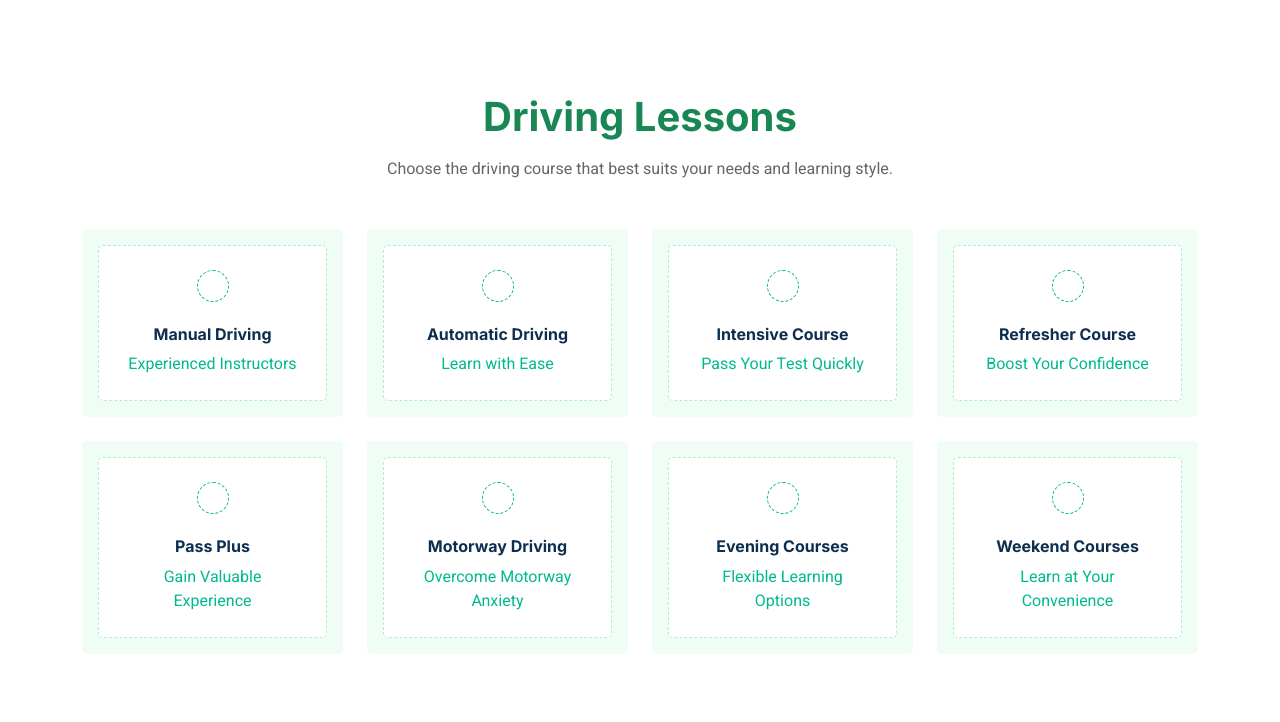
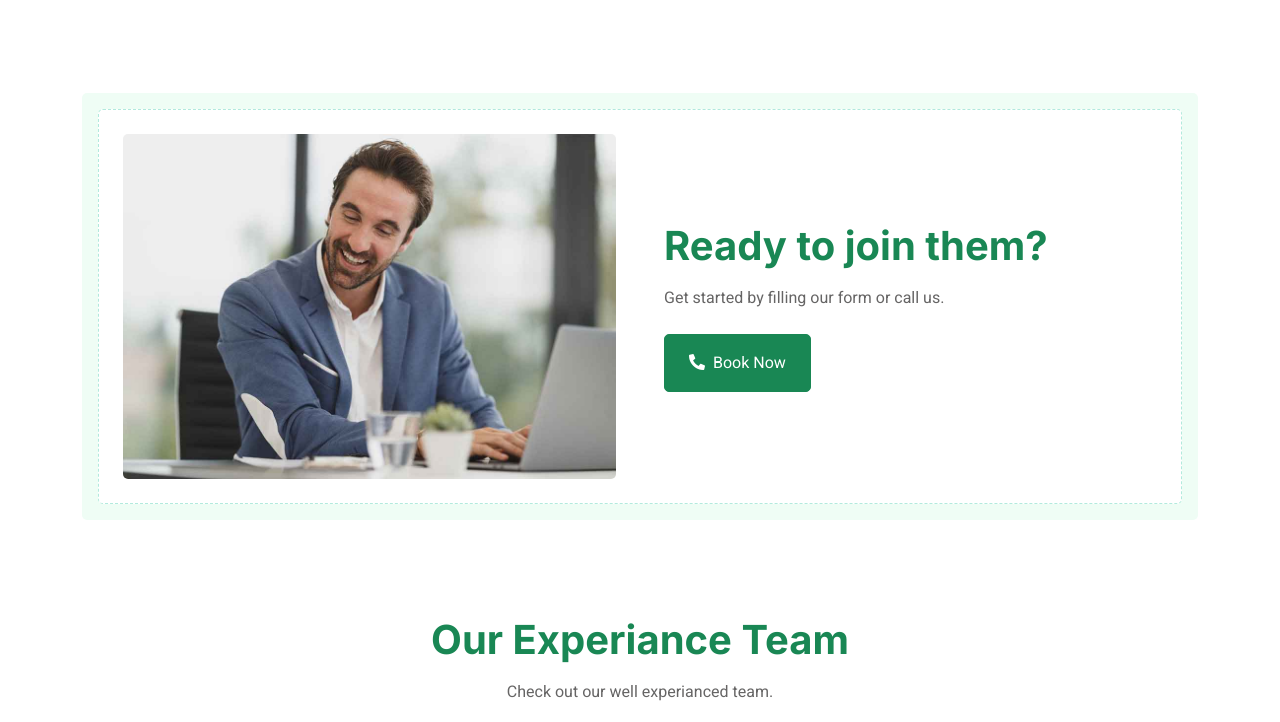
Before and after one commit to Ibrahim2006bigboys/Easy-Pass-driving-school, a plain HTML site: page easypass-driving-school-students.html in a window 1280 px wide. Shown: the part 2598-3320 px from the top of the page. Drawn offline with nearby package versions, Linux system fonts and the light colour scheme.

Commit message:
Update easypass-driving-school-students.html

```diff
--- a/easypass-driving-school-students.html
+++ b/easypass-driving-school-students.html
@@ -264,106 +264,6 @@
 
 
 
-        <div class="container-xxl py-5">
-            <div class="container">
-                <div class="text-center mx-auto mb-5 wow fadeInUp" data-wow-delay="0.1s" style="max-width: 600px;">
-                    <h1 class="mb-3 text-success">Driving Lessons</h1>
-                    <p>Choose the driving course that best suits your needs and learning style.</p>
-                </div>
-                <div class="row g-4">
-                    <div class="col-lg-3 col-sm-6 wow fadeInUp" data-wow-delay="0.1s">
-                        <a class="cat-item d-block bg-light text-center rounded p-3" href="">
-                            <div class="rounded p-4">
-                                <div class="icon mb-3">
-                                    <!-- <img class="img-fluid" src="img/icon-manual-driving.png" alt="Manual Driving">  -->
-                                </div>
-                                <h6>Manual Driving</h6>
-                                <span>Experienced Instructors</span>
-                            </div>
-                        </a>
-                    </div>
-                    <div class="col-lg-3 col-sm-6 wow fadeInUp" data-wow-delay="0.3s">
-                        <a class="cat-item d-block bg-light text-center rounded p-3" href="">
-                            <div class="rounded p-4">
-                                <div class="icon mb-3">
-                                    <!-- <img class="img-fluid" src="img/icon-automatic-driving.png" alt="Automatic Driving">  -->
-                                </div>
-                                <h6>Automatic Driving</h6>
-                                <span>Learn with Ease</span>
-                            </div>
-                        </a>
-                    </div>
-                    <div class="col-lg-3 col-sm-6 wow fadeInUp" data-wow-delay="0.5s">
-                        <a class="cat-item d-block bg-light text-center rounded p-3" href="">
-                            <div class="rounded p-4">
-                                <div class="icon mb-3">
-                                    <!-- <img class="img-fluid" src="img/icon-intensive-course.png" alt="Intensive Course">  -->
-                                </div>
-                                <h6>Intensive Course</h6>
-                                <span>Pass Your Test Quickly</span>
-                            </div>
-                        </a>
-                    </div>
-                    <div class="col-lg-3 col-sm-6 wow fadeInUp" data-wow-delay="0.7s">
-                        <a class="cat-item d-block bg-light text-center rounded p-3" href="">
-                            <div class="rounded p-4">
-                                <div class="icon mb-3">
-                                    <!-- <img class="img-fluid" src="img/icon-refresher-course.png" alt="Refresher Course">  -->
-                                </div>
-                                <h6>Refresher Course</h6>
-                                <span>Boost Your Confidence</span>
-                            </div>
-                        </a>
-                    </div>
-                    <div class="col-lg-3 col-sm-6 wow fadeInUp" data-wow-delay="0.1s">
-                        <a class="cat-item d-block bg-light text-center rounded p-3" href="">
-                            <div class="rounded p-4">
-                                <div class="icon mb-3">
-                                    <!-- <img class="img-fluid" src="img/icon-pass-plus.png" alt="Pass Plus">  -->
-                                </div>
-                                <h6>Pass Plus</h6>
-                                <span>Gain Valuable Experience</span>
-                            </div>
-                        </a>
-                    </div>
-                    <div class="col-lg-3 col-sm-6 wow fadeInUp" data-wow-delay="0.3s">
-                        <a class="cat-item d-block bg-light text-center rounded p-3" href="">
-                            <div class="rounded p-4">
-                                <div class="icon mb-3">
-                                    <!-- <img class="img-fluid" src="img/icon-motorway-driving.png" alt="Motorway Driving">  -->
-                                </div>
-                                <h6>Motorway Driving</h6>
-                                <span>Overcome Motorway Anxiety</span>
-                            </div>
-                        </a>
-                    </div>
-                    <div class="col-lg-3 col-sm-6 wow fadeInUp" data-wow-delay="0.5s">
-                        <a class="cat-item d-block bg-light text-center rounded p-3" href="">
-                            <div class="rounded p-4">
-                                <div class="icon mb-3">
-                                    <!-- <img class="img-fluid" src="img/icon-evening-courses.png" alt="Evening Courses">  -->
-                                </div>
-                                <h6>Evening Courses</h6>
-                                <span>Flexible Learning Options</span>
-                            </div>
-                        </a>
-                    </div>
-                    <div class="col-lg-3 col-sm-6 wow fadeInUp" data-wow-delay="0.7s">
-                        <a class="cat-item d-block bg-light text-center rounded p-3" href="">
-                            <div class="rounded p-4">
-                                <div class="icon mb-3">
-                                    <!-- <img class="img-fluid" src="img/icon-weekend-courses.png" alt="Weekend Courses">  -->
-                                </div>
-                                <h6>Weekend Courses</h6>
-                                <span>Learn at Your Convenience</span>
-                            </div>
-                        </a>
-                    </div>
-                </div>
-            </div>
-        </div>
-
-
         <!-- Call to Action Start -->
         <div class="container-xxl py-5">
             <div class="container">
@@ -499,46 +399,47 @@
 
 
 
+
                <!-- Testimonial Start -->
                <div class="container-xxl py-5">
                 <div class="container">
                     <div class="text-center mx-auto mb-5 wow fadeInUp" data-wow-delay="0.1s" style="max-width: 600px;">
-                    <h1 class="mb-3">Our Clients Say!</h1>
-                    <p>Eirmod sed ipsum dolor sit rebum labore magna erat. Tempor ut dolore lorem kasd vero ipsum sit eirmod sit. Ipsum diam justo sed rebum vero dolor duo.</p>
+                        <h1 class="mb-3 text-success">Our Clients Say!</h1>
+                        <p>Read what our past and present students are saying about us as the best driving school in south africa they have ever taken driving class with!</p>
                     </div>
                     <div class="owl-carousel testimonial-carousel wow fadeInUp" data-wow-delay="0.1s">
                         <div class="testimonial-item bg-light rounded p-3">
                             <div class="bg-white border rounded p-4">
-                            <p>Tempor stet labore dolor clita stet diam amet ipsum dolor duo ipsum rebum stet dolor amet diam stet. Est stet ea lorem amet est kasd kasd erat eos</p>
+                                <p>I did both my learners license and drivers with the best driving school in newcastle(Easypass driving school) and i had the best teacher(Lungi) and driving instructor(Ayanda). They were both suportive and patient. The team really supports their customers and treats them like family</p>
                                 <div class="d-flex align-items-center">
-                                <img class="img-fluid flex-shrink-0 rounded" src="img/testimonial-1.jpg" style="width: 45px; height: 45px;">
+                                    <!-- <img class="img-fluid flex-shrink-0 rounded" src="img/testimonial-1.jpg" style="width: 45px; height: 45px;"> -->
                                     <div class="ps-3">
-                                    <h6 class="fw-bold mb-1">Client Name</h6>
-                                    <small>Profession</small>
+                                        <h6 class="fw-bold mb-1">Sinethemba Mchunu</h6>
+                                        <small>EasyPass driving school student</small>
                                     </div>
                                 </div>
                             </div>
                         </div>
                         <div class="testimonial-item bg-light rounded p-3">
                             <div class="bg-white border rounded p-4">
-                            <p>Tempor stet labore dolor clita stet diam amet ipsum dolor duo ipsum rebum stet dolor amet diam stet. Est stet ea lorem amet est kasd kasd erat eos</p>
+                                <p>Did my first time leaners i was with then to learn and i passed 100% not one Q wrong, thanks to EasyPass driving school, Highly recommended in Osizweni</p>
                                 <div class="d-flex align-items-center">
-                                <img class="img-fluid flex-shrink-0 rounded" src="img/testimonial-2.jpg" style="width: 45px; height: 45px;">
+                                    <!-- <img class="img-fluid flex-shrink-0 rounded" src="img/testimonial-2.jpg" style="width: 45px; height: 45px;"> -->
                                     <div class="ps-3">
-                                    <h6 class="fw-bold mb-1">Client Name</h6>
-                                    <small>Profession</small>
+                                        <h6 class="fw-bold mb-1">Elaine De Beer</h6>
+                                        <small>Students</small>
                                     </div>
                                 </div>
                             </div>
                         </div>
                         <div class="testimonial-item bg-light rounded p-3">
                             <div class="bg-white border rounded p-4">
-                            <p>Tempor stet labore dolor clita stet diam amet ipsum dolor duo ipsum rebum stet dolor amet diam stet. Est stet ea lorem amet est kasd kasd erat eos</p>
+                                <p>EasyPass driving school has the best instructors and affordable driving services. Thank you Easypass driving school, the best driving school in Madadeni</p>
                                 <div class="d-flex align-items-center">
-                                <img class="img-fluid flex-shrink-0 rounded" src="img/testimonial-3.jpg" style="width: 45px; height: 45px;">
+                                    <!-- <img class="img-fluid flex-shrink-0 rounded" src="img/testimonial-3.jpg" style="width: 45px; height: 45px;"> -->
                                     <div class="ps-3">
-                                    <h6 class="fw-bold mb-1">Client Name</h6>
-                                    <small>Profession</small>
+                                        <h6 class="fw-bold mb-1">Lungile Shabalala</h6>
+                                        <small>Easy Pass driving school student</small>
                                     </div>
                                 </div>
                             </div>
@@ -555,8 +456,8 @@
                 <div class="row g-5">
                     <div class="col-lg-3 col-md-6">
                         <h5 class="text-white mb-4">Get In Touch</h5>
-                        <p class="mb-2"><i class="fa fa-map-marker-alt me-3"></i>House No, 1979, Section 02, Madadeni 2951</p>
-                        <p class="mb-2"><i class="fa fa-phone-alt me-3"></i>+27 79 556 5879</p>
+                        <p class="mb-2"><i class="fa fa-map-marker-alt me-3"></i>29, Hading Street Locksmith Building, Newcastle 2940</p>
+                        <p class="mb-2"><i class="fa fa-phone-alt me-3"></i>+27 78 351 0729</p>
                         <p class="mb-2"><i class="fa fa-envelope me-3"></i>easypassdrivingschool0@gmail.com</p>
                         <div class="d-flex pt-2">
                             <a class="btn btn-outline-light btn-social" href=""><i class="fab fa-twitter"></i></a>
```
Lines whose indentation alone changed are shown as unchanged.
